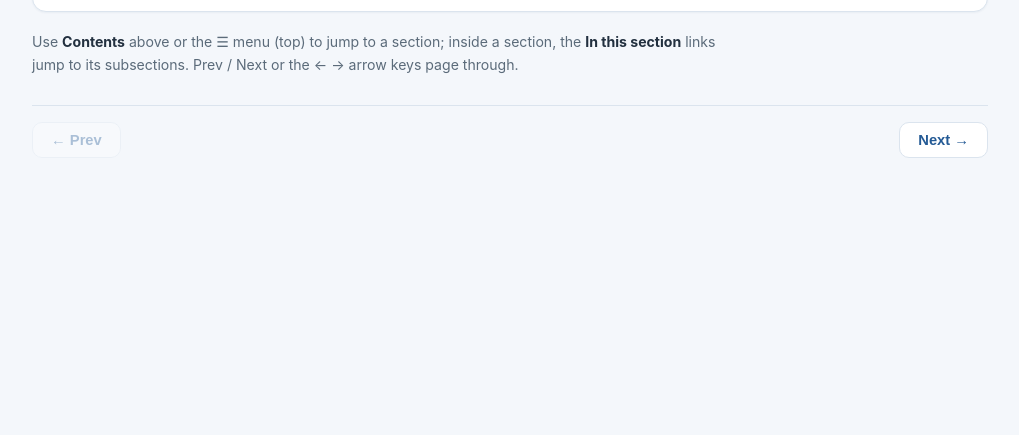
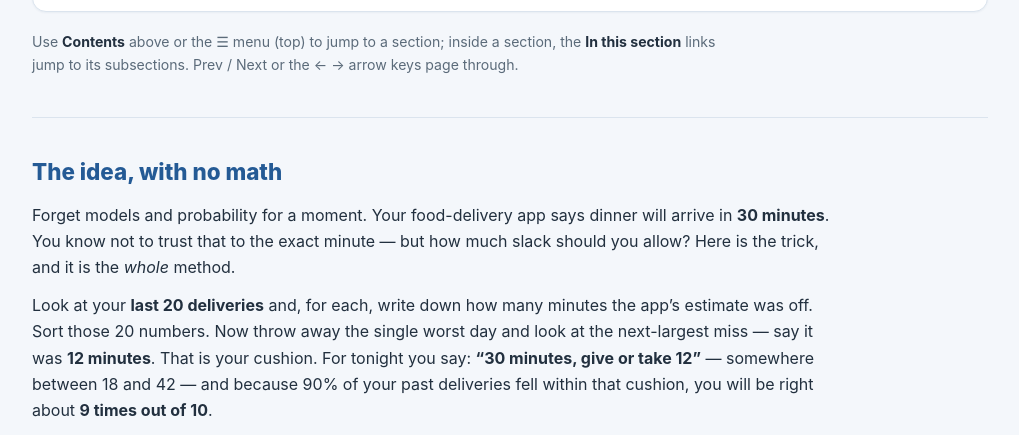
Before and after one commit to dipakmunshi87/ML_Stat_Notes, a plain HTML site: page conformal_prediction.html in a window 1280 px wide. Shown: the part 1276-1711 px from the top of the page, without its empty margins (130-1149 px from the left). Before the commit the page ends 1482 px from the top, so only its background shows below. Drawn offline with nearby package versions, Linux system fonts and the light colour scheme.

Commit message:
Conformal prediction: single-scroll layout (fix navigation)

```diff
--- a/conformal_prediction.html
+++ b/conformal_prediction.html
@@ -431,5 +431,14 @@ document.addEventListener('keydown',e=>{if(e.target&&/INPUT|TEXTAREA/.test(e.tar
 show(0);
 </script>
 </div>
+<style id="scrollfix">
+.page{display:block !important; animation:none !important;}
+.page + .page{border-top:1px solid var(--line, #e5e7eb); margin-top:40px; padding-top:32px;}
+.pager, .pagenum{display:none !important;}
+</style>
+<script id="scrollfix-js">
+window.goto=function(p){var ps=document.querySelectorAll('.page');if(ps[p])ps[p].scrollIntoView({behavior:'smooth',block:'start'});var t=document.getElementById('toc'),b=document.getElementById('tocback');if(t)t.classList.remove('open');if(b)b.classList.remove('open');};
+window.jump=window.jump||function(id){var el=document.getElementById(id);if(el)el.scrollIntoView({behavior:'smooth',block:'start'});};
+</script>
 </body>
 </html>
```
